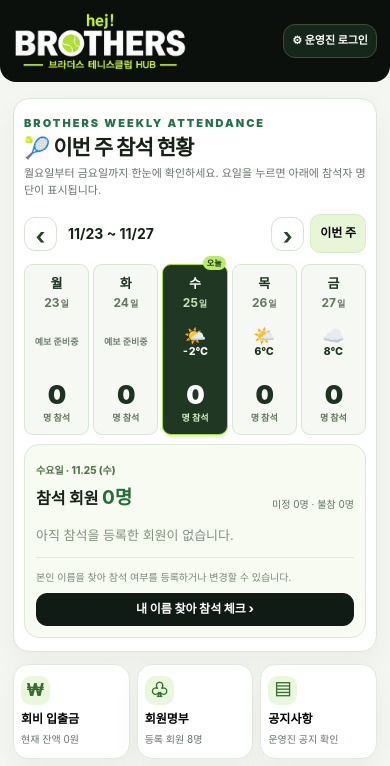
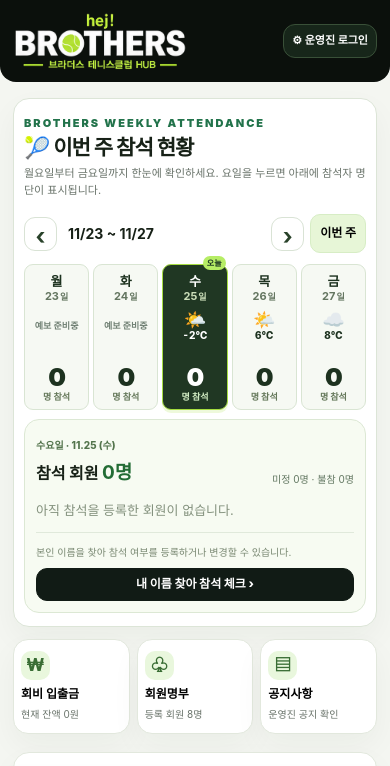
Before and after one commit to drfoods/brotherstc, a plain HTML site: page index.html in a window 390 px wide. Shown: the top 766 px of the page. Drawn offline with Linux system fonts and the light colour scheme.

Commit message:
Update styles.css

```diff
--- a/styles.css
+++ b/styles.css
@@ -337,3 +337,97 @@
   .weekly-board .day-date { font-size: 11px; }
   .weekly-board .day-count { font-size: 24px; }
 }
+/* BROTHERS TC HUB v21 | 07:00 날씨·출석카드 높이 축소
+   v18 높이수정 CSS가 있어도 이 규칙을 styles.css 맨 마지막에 추가하면 적용됩니다.
+   요일/날짜/날씨 아이콘/기온/참석수는 유지, 월~금 5칸 한 줄 유지. */
+
+/* PC: 192px → 158px */
+.weekly-board .weekly-day {
+  box-sizing: border-box;
+  height: 158px;
+  min-height: 158px;
+  padding: 10px 6px 9px;
+  justify-content: flex-start;
+  overflow: visible;
+}
+.weekly-board .weekly-day > .weekday {
+  font-size: 15px;
+  line-height: 1.15;
+  flex-shrink: 0;
+}
+.weekly-board .weekly-day > .day-date {
+  font-size: 12px;
+  line-height: 1.15;
+  margin-top: 2px;
+  flex-shrink: 0;
+}
+.weekly-board .weekly-day > .bro-7am {
+  height: 44px;
+  min-height: 44px;
+  margin: 5px 0 2px;
+  flex-shrink: 0;
+}
+.weekly-board .weekly-day .bro-7am-emoji {
+  font-size: 20px;
+  line-height: 1;
+}
+.weekly-board .weekly-day .bro-7am-temp {
+  font-size: 12px;
+  line-height: 1.15;
+}
+.weekly-board .weekly-day .day-count {
+  font-size: 29px;
+  line-height: 1;
+  margin: auto 0 0;
+  flex-shrink: 0;
+}
+.weekly-board .weekly-day .day-count small {
+  display: block;
+  margin-top: 2px;
+  font-size: 10px;
+  line-height: 1.15;
+}
+
+/* 모바일: 171px → 146px; 월~금 한 줄 유지 */
+@media (max-width: 760px) {
+  .weekly-board .weekly-grid {
+    grid-template-columns: repeat(5, minmax(0, 1fr));
+  }
+  .weekly-board .weekly-day {
+    height: 146px;
+    min-height: 146px;
+    padding: 9px 2px 7px;
+  }
+  .weekly-board .weekly-day > .weekday {
+    font-size: 13px;
+    line-height: 1.1;
+  }
+  .weekly-board .weekly-day > .day-date {
+    font-size: 11px;
+    margin-top: 2px;
+    line-height: 1.1;
+  }
+  .weekly-board .weekly-day > .bro-7am {
+    height: 40px;
+    min-height: 40px;
+    margin: 4px 0 1px;
+  }
+  .weekly-board .weekly-day .bro-7am-emoji { font-size: 18px; }
+  .weekly-board .weekly-day .bro-7am-temp { font-size: 10px; }
+  .weekly-board .weekly-day .day-count { font-size: 25px; }
+  .weekly-board .weekly-day .day-count small {
+    font-size: 9px;
+    margin-top: 2px;
+  }
+}
+
+@media (max-width: 360px) {
+  .weekly-board .weekly-day {
+    height: 147px;
+    min-height: 147px;
+    padding-left: 1px;
+    padding-right: 1px;
+  }
+  .weekly-board .weekly-day > .weekday { font-size: 12px; }
+  .weekly-board .weekly-day .day-count { font-size: 23px; }
+}
```
